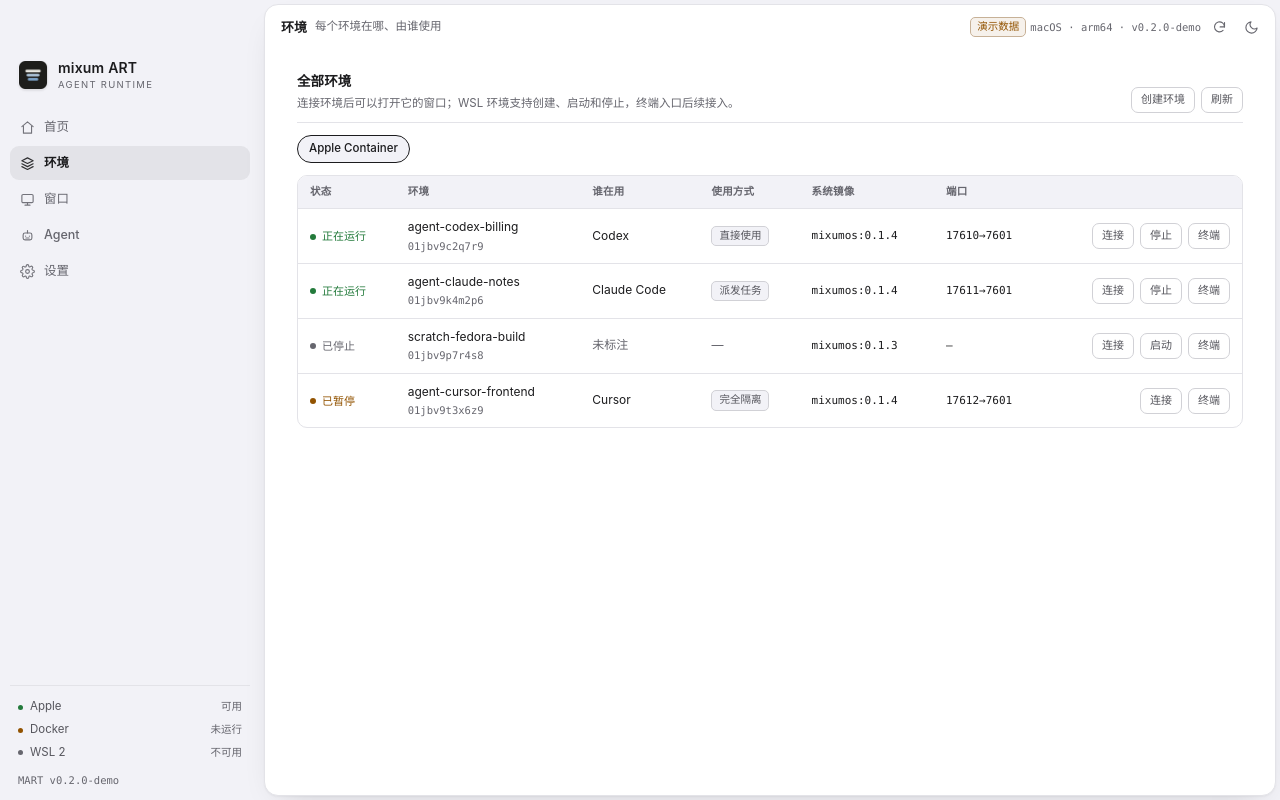
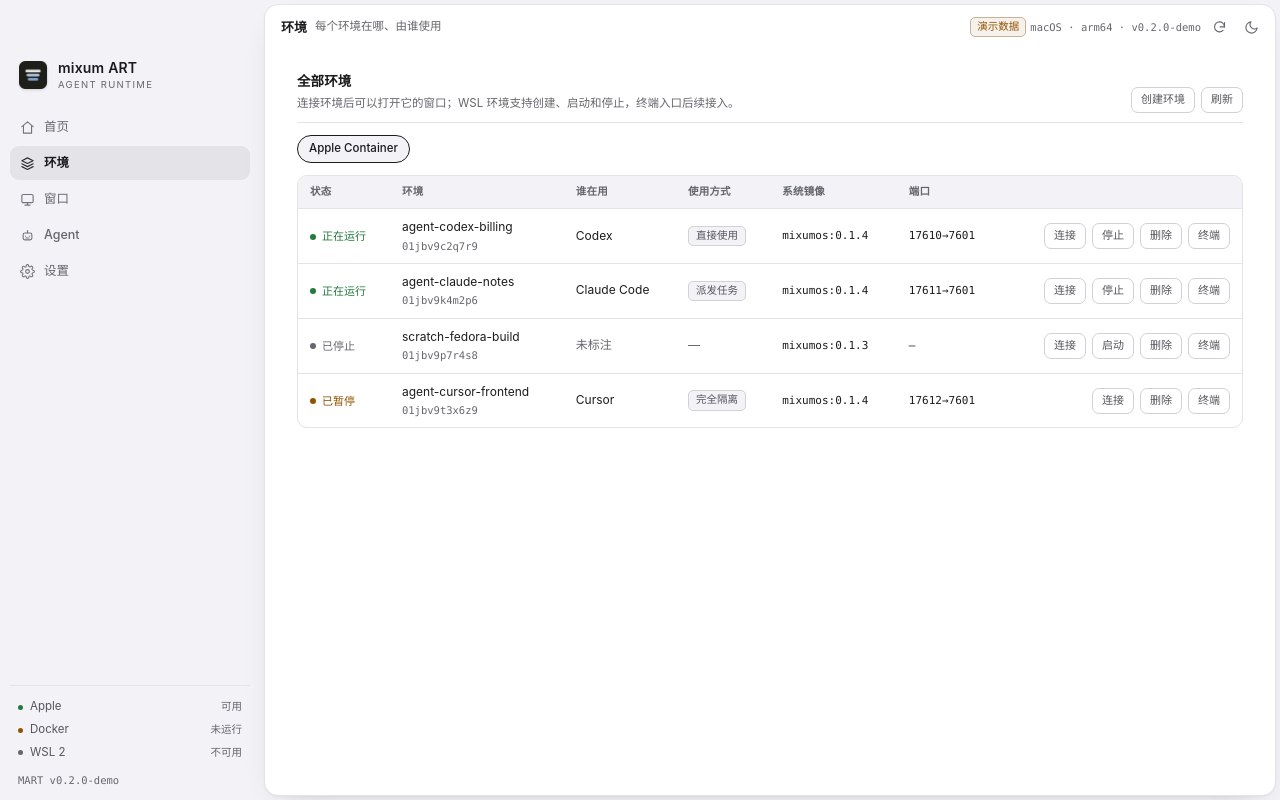
Before and after one commit to EmergeShift/MixumART, a React (Vite) app in the folder apps/desktop/: page / in a window 1280 px wide. Both pictures are taken after a click on the button "环境". Built offline with nearby package versions, Linux system fonts and the light colour scheme.

Commit message:
feat(desktop): 环境删除入口

```diff
--- a/apps/desktop/src/views/Containers.tsx
+++ b/apps/desktop/src/views/Containers.tsx
@@ -8,6 +8,7 @@ import {
   loadEnvironmentConnections,
   openSurfaceWindow,
   runEnvironmentCommand,
+  removeEnvironment,
   removeEnvironmentConnection,
   saveEnvironmentConnection,
   snapshotCreate,
@@ -255,13 +256,17 @@ export function Containers({ backends }: Props) {
     }
   }
 
-  const runAction = async (container: Container, action: 'start' | 'stop') => {
+  const runAction = async (container: Container, action: 'start' | 'stop' | 'remove') => {
     if (!kind) return
     setActionId(container.id)
     setError(null)
     try {
       if (action === 'start') await startEnvironment(kind, container.id)
-      else await stopEnvironment(kind, container.id)
+      else if (action === 'stop') await stopEnvironment(kind, container.id)
+      else {
+        if (!window.confirm(`删除环境 ${container.name}？`)) return
+        await removeEnvironment(kind, container.id)
+      }
       await load()
     } catch (err) {
       setError(errorText(err))
@@ -737,6 +742,13 @@ export function Containers({ backends }: Props) {
                         )}
                         <button
                           className="ghost"
+                          onClick={() => void runAction(container, 'remove')}
+                          disabled={actionId === container.id}
+                        >
+                          删除
+                        </button>
+                        <button
+                          className="ghost"
                           onClick={() => openTerminal(container)}
                           title="运行一条命令（独立进程）"
                         >
```
